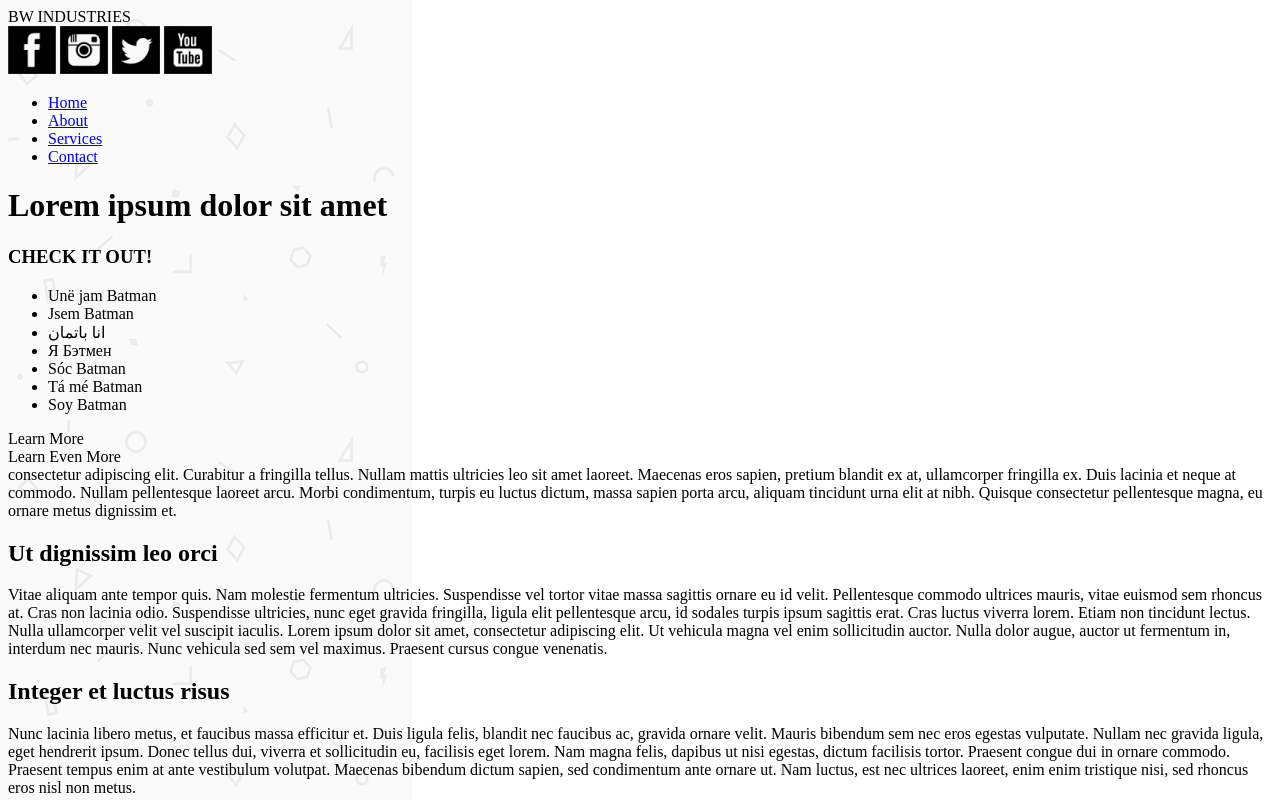
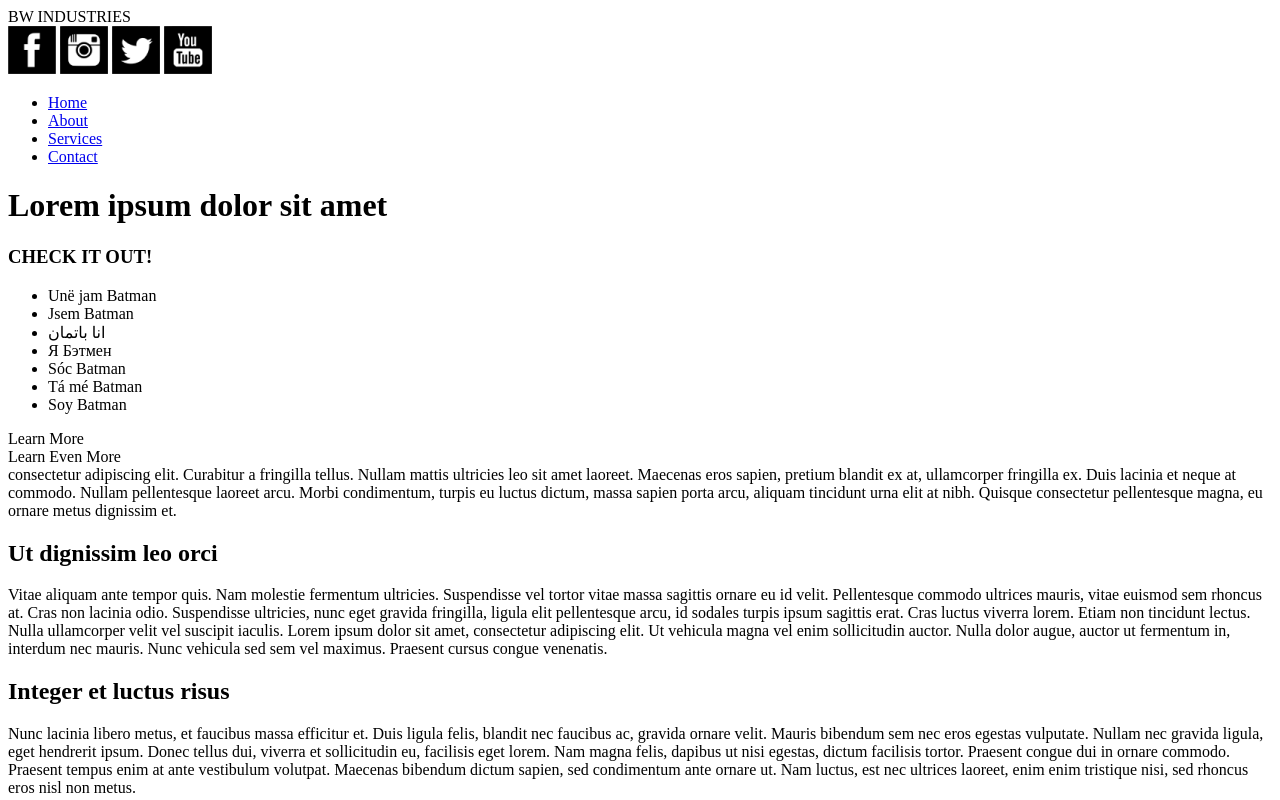
Before and after one commit to PandaProgrammer/builder-example-batman.github.io, a plain HTML site: page index.html in a window 1280 px wide. Shown: the top 800 px of the page. Drawn offline with Linux system fonts and the light colour scheme.

Commit message:
Update index.html

```diff
--- a/index.html
+++ b/index.html
@@ -3,7 +3,6 @@
   <head>
     <meta charset="utf-8">
     <title>Production Team Builder Test</title>
-		<link rel="stylesheet" type="text/css" href="style.css">
   </head>
   <body>
 	<div class="main_wrapper">
@@ -26,6 +25,7 @@
 		</nav>
 		<div class="content_wrapper">
 		<h1>Lorem ipsum dolor sit amet</h1>
+			<div class="call1">
 			<h3>CHECK IT OUT!</h3>
 				<ul>
 					<li>Unë jam Batman</li>
@@ -70,5 +70,6 @@
 			Nunc lacinia libero metus, et faucibus massa efficitur et. Duis ligula felis, blandit nec faucibus ac, gravida ornare velit. Mauris bibendum sem nec eros egestas vulputate. Nullam nec gravida ligula, eget hendrerit ipsum. Donec tellus dui, viverra et sollicitudin eu,
 			</div>
 		</div>
+	</div>
   </body>
 </html>
```
Lines whose indentation alone changed are shown as unchanged.
